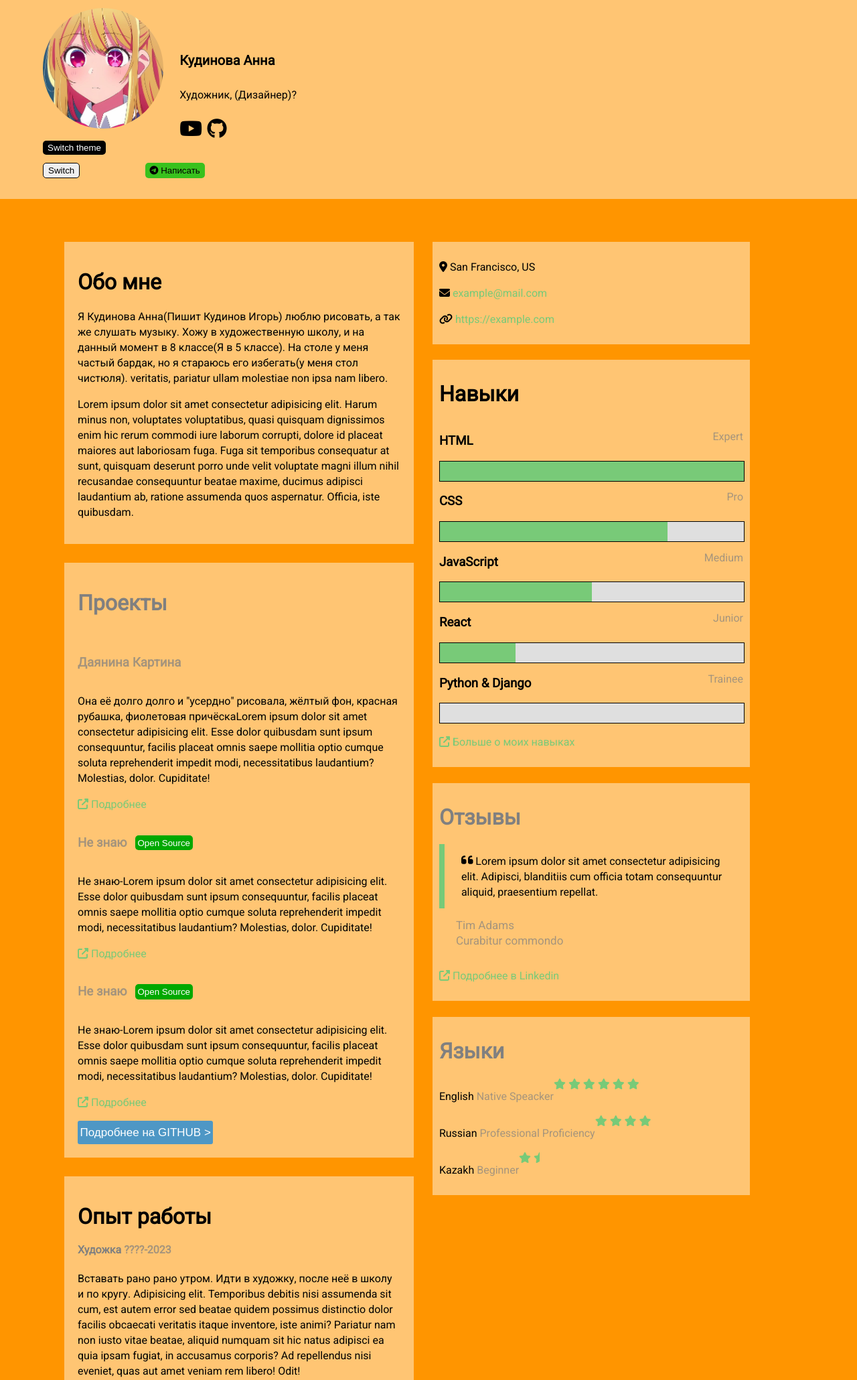
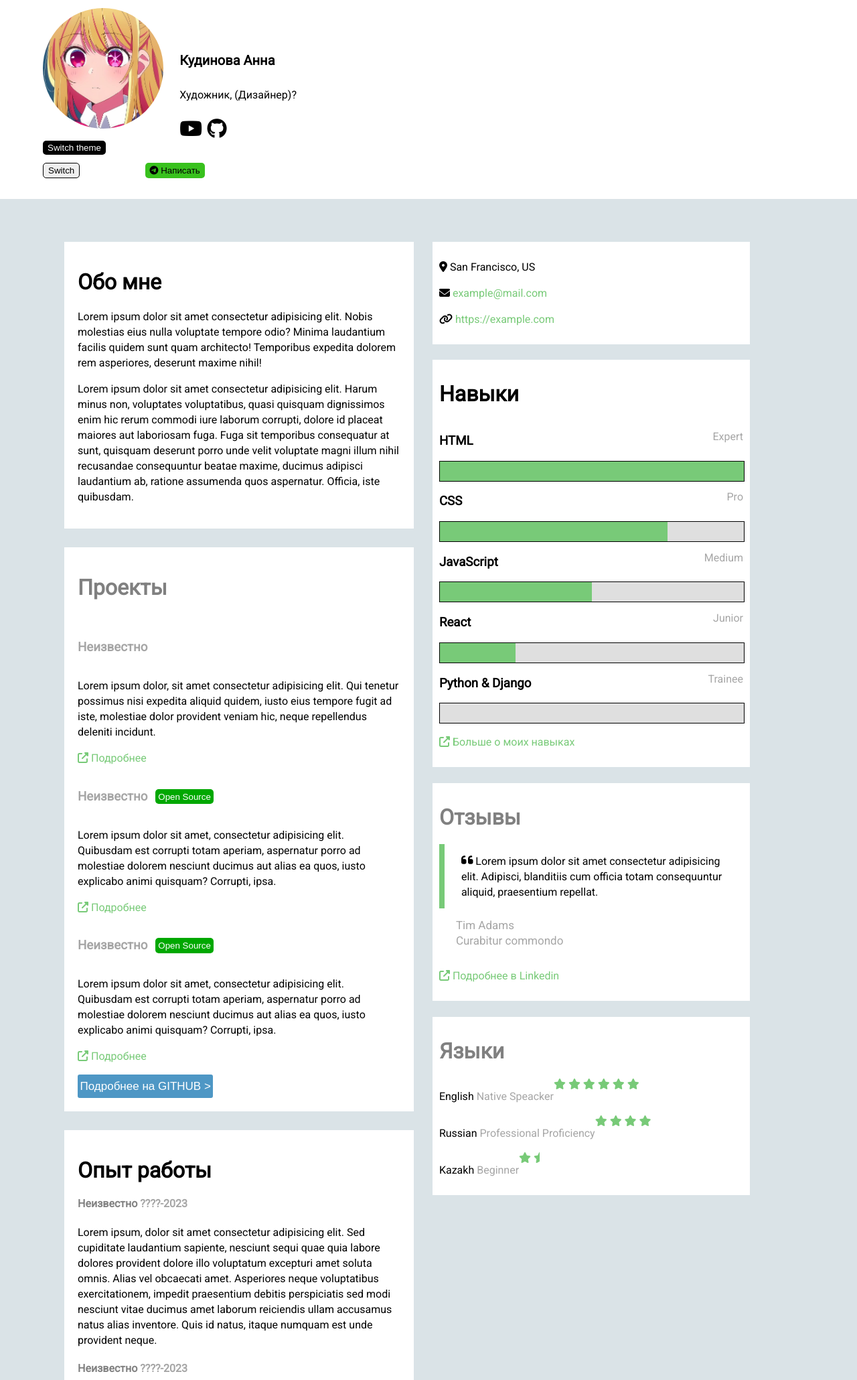
Before and after one commit to gameWork1/olscience_test-portfolio, a PHP site: page / in a window 1280 px wide. Shown: the top 2060 px of the page at 67% size. Run offline with PHP 8.4, Linux system fonts and the light colour scheme; some libraries are stand-ins or nearby versions; some web fonts are replaced.

Commit message:
realese_0.1

```diff
--- a/index.html
+++ b/index.html
@@ -12,7 +12,7 @@
         <header>
             <div class="header--main">
                 <div class="about">
-                    <div class="logo"><img src="img/logo.jpg" alt="logo"></div>
+                    <div class="logo" onclick="alert('Нажми на кнопку Switch и откроется секрет снизу! P.S Ты можеш его закрыть вторым нажатием!')"><img src="img/logo.jpg" alt="logo"></div>
                     <div class="about-text">
                         <div class="name"><strong>Кудинова Анна</strong></div>
                         <div class="descriptions">
@@ -20,7 +20,7 @@
                         </div>
                         <div class="contacts">
                             <a target="_blank" href="https://www.youtube.com/channel/UC-XOpKRSB_LTphxczMV_0Ew"><i class="fa-brands fa-youtube"></i></a>
-                            <a target="_blank" href="https://github.com/DragonElementIgor"><i class="fa-brands fa-github"></i></a>
+                            <a target="_blank" href="https://github.com/DragonElementIgor/olscience_test-portfolio"><i class="fa-brands fa-github"></i></a>
                         </div>
                     </div>
                 </div>
@@ -41,7 +41,7 @@
                 <div class="main-message-midle">
                     <div class="main--value-text-midle">
                         <h1><strong>Обо мне</strong></h1>
-                        <p>Я Кудинова Анна(Пишит Кудинов Игорь) люблю рисовать, а так же слушать музыку. Хожу в художественную школу, и на данный момент в 8 классе(Я в 5 классе). На столе у меня частый бардак, но я стараюсь его избегать(у меня стол чистюля). veritatis, pariatur ullam molestiae non ipsa nam libero.</p>
+                        <p>Lorem ipsum dolor sit amet consectetur adipisicing elit. Nobis molestias eius nulla voluptate tempore odio? Minima laudantium facilis quidem sunt quam architecto! Temporibus expedita dolorem rem asperiores, deserunt maxime nihil!</p>
                         <p>Lorem ipsum dolor sit amet consectetur adipisicing elit. Harum minus non, voluptates voluptatibus, quasi quisquam dignissimos enim hic rerum commodi iure laborum corrupti, dolore id placeat maiores aut laboriosam fuga.
                         Fuga sit temporibus consequatur at sunt, quisquam deserunt porro unde velit voluptate magni illum nihil recusandae consequuntur beatae maxime, ducimus adipisci laudantium ab, ratione assumenda quos aspernatur. Officia, iste quibusdam.</p>
                     </div>
@@ -51,25 +51,25 @@
                         <div class="list-projects">
                             <div class="proj-block">
                                 <div class="list--title">
-                                        <h3 class="grey-opacity-text">Даянина Картина</h3>
+                                        <h3 class="grey-opacity-text">Неизвестно</h3>
                                 </div>
-                                    <p>Она её долго долго и "усердно" рисовала, жёлтый фон, красная рубашка, фиолетовая причёскаLorem ipsum dolor sit amet consectetur adipisicing elit. Esse dolor quibusdam sunt ipsum consequuntur, facilis placeat omnis saepe mollitia optio cumque soluta reprehenderit impedit modi, necessitatibus laudantium? Molestias, dolor. Cupiditate!</p>
+                                <p>Lorem ipsum dolor, sit amet consectetur adipisicing elit. Qui tenetur possimus nisi expedita aliquid quidem, iusto eius tempore fugit ad iste, molestiae dolor provident veniam hic, neque repellendus deleniti incidunt.</p>
                                 <p class="share"><i class="fa-solid fa-up-right-from-square"></i> Подробнее</p>
                             </div>
                             <div class="proj-block">
                                 <div class="list--title">
-                                    <h3 class="grey-opacity-text">Не знаю</h3>
+                                    <h3 class="grey-opacity-text">Неизвестно</h3>
                                     <button class="b-open-source" onclick="button_click(this)">Open Source</button>
                                 </div>
-                                <p>Не знаю-Lorem ipsum dolor sit amet consectetur adipisicing elit. Esse dolor quibusdam sunt ipsum consequuntur, facilis placeat omnis saepe mollitia optio cumque soluta reprehenderit impedit modi, necessitatibus laudantium? Molestias, dolor. Cupiditate!</p>
+                                <p>Lorem ipsum dolor sit amet, consectetur adipisicing elit. Quibusdam est corrupti totam aperiam, aspernatur porro ad molestiae dolorem nesciunt ducimus aut alias ea quos, iusto explicabo animi quisquam? Corrupti, ipsa.</p>
                                 <p class="share"><i class="fa-solid fa-up-right-from-square"></i> Подробнее</p>
                             </div>
                             <div class="proj-block">
                                 <div class="list--title">
-                                    <h3 class="grey-opacity-text">Не знаю</h3>
+                                    <h3 class="grey-opacity-text">Неизвестно</h3>
                                     <button class="b-open-source" onclick="button_click(this)">Open Source</button>
                                 </div>
-                                <p>Не знаю-Lorem ipsum dolor sit amet consectetur adipisicing elit. Esse dolor quibusdam sunt ipsum consequuntur, facilis placeat omnis saepe mollitia optio cumque soluta reprehenderit impedit modi, necessitatibus laudantium? Molestias, dolor. Cupiditate!</p>
+                                <p>Lorem ipsum dolor sit amet, consectetur adipisicing elit. Quibusdam est corrupti totam aperiam, aspernatur porro ad molestiae dolorem nesciunt ducimus aut alias ea quos, iusto explicabo animi quisquam? Corrupti, ipsa.</p>
                                 <p class="share"><i class="fa-solid fa-up-right-from-square"></i> Подробнее</p>
                             </div>
                         </div>
@@ -79,22 +79,22 @@
                     <div class="main--value-text-midle">
                         <h1><strong>Опыт работы</strong></h1>
                         <div class="block">
-                            <h4 class="grey-text">Художка
+                            <h4 class="grey-text">Неизвестно
                                 <span class="grey-opacity-text">????-2023</span></h4>
-                            <p>Вставать рано рано утром. Идти в художку, после неё в школу и по кругу. Adipisicing elit. Temporibus debitis nisi assumenda sit cum, est autem error sed beatae quidem possimus distinctio dolor facilis obcaecati veritatis itaque inventore, iste animi?
-                            Pariatur nam non iusto vitae beatae, aliquid numquam sit hic natus adipisci ea quia ipsam fugiat, in accusamus corporis? Ad repellendus nisi eveniet, quas aut amet veniam rem libero! Odit!</p>
+                            <p>Lorem ipsum, dolor sit amet consectetur adipisicing elit. Sed cupiditate laudantium sapiente, nesciunt sequi quae quia labore dolores provident dolore illo voluptatum excepturi amet soluta omnis. Alias vel obcaecati amet.
+                            Asperiores neque voluptatibus exercitationem, impedit praesentium debitis perspiciatis sed modi nesciunt vitae ducimus amet laborum reiciendis ullam accusamus natus alias inventore. Quis id natus, itaque numquam est unde provident neque.</p>
                         </div>
                         <div class="block">
-                            <h4 class="grey-text">Co-Founder & Lead Develeper
-                                <span class="grey-opacity-text">Startup Hub (2014 - Present)</span></h4>
-                            <p>Lorem ipsum, dolor sit amet consectetur adipisicing elit. Temporibus debitis nisi assumenda sit cum, est autem error sed beatae quidem possimus distinctio dolor facilis obcaecati veritatis itaque inventore, iste animi?
-                            Pariatur nam non iusto vitae beatae, aliquid numquam sit hic natus adipisci ea quia ipsam fugiat, in accusamus corporis? Ad repellendus nisi eveniet, quas aut amet veniam rem libero! Odit!</p>
+                            <h4 class="grey-text">Неизвестно
+                                <span class="grey-opacity-text">????-2023</span></h4>
+                            <p>Lorem ipsum, dolor sit amet consectetur adipisicing elit. Sed cupiditate laudantium sapiente, nesciunt sequi quae quia labore dolores provident dolore illo voluptatum excepturi amet soluta omnis. Alias vel obcaecati amet.
+                            Asperiores neque voluptatibus exercitationem, impedit praesentium debitis perspiciatis sed modi nesciunt vitae ducimus amet laborum reiciendis ullam accusamus natus alias inventore. Quis id natus, itaque numquam est unde provident neque.</p>
                         </div>
                         <div class="block">
-                            <h4 class="grey-text">Co-Founder & Lead Develeper
-                                <span class="grey-opacity-text">Startup Hub (2014 - Present)</span></h4>
-                            <p>Lorem ipsum, dolor sit amet consectetur adipisicing elit. Temporibus debitis nisi assumenda sit cum, est autem error sed beatae quidem possimus distinctio dolor facilis obcaecati veritatis itaque inventore, iste animi?
-                            Pariatur nam non iusto vitae beatae, aliquid numquam sit hic natus adipisci ea quia ipsam fugiat, in accusamus corporis? Ad repellendus nisi eveniet, quas aut amet veniam rem libero! Odit!</p>
+                            <h4 class="grey-text">Неизвестно
+                                <span class="grey-opacity-text">????-2023</span></h4>
+                            <p>Lorem ipsum, dolor sit amet consectetur adipisicing elit. Sed cupiditate laudantium sapiente, nesciunt sequi quae quia labore dolores provident dolore illo voluptatum excepturi amet soluta omnis. Alias vel obcaecati amet.
+                            Asperiores neque voluptatibus exercitationem, impedit praesentium debitis perspiciatis sed modi nesciunt vitae ducimus amet laborum reiciendis ullam accusamus natus alias inventore. Quis id natus, itaque numquam est unde provident neque.</p>
                         </div>
 
                     </div>
@@ -225,8 +225,7 @@
     <footer>
         <div class="text-carts">
             <div class="cart">
-                <p>Описано по Кудинове Анне<br>
-                    Сделано Кудиновом Игорём</p>
+                <p>Сделано Кудиновом Игорём</p>
             </div>
             <div id="hidden" class="cart">
                 Музыка через мой микрофон с моим голосом
--- a/script.js
+++ b/script.js
@@ -1,5 +1,10 @@
 // var button = document.getElementsByClassName(".b-more-github");
 // button.onclick = button_click();
+document.querySelectorAll("#hidden").forEach(btn => {
+    if(!btn.classList.contains("hidden")){
+        btn.classList.add("hidden");
+    }
+});
 function button_click(event){
     alert("Ещё не работает")
 }
--- a/style.css
+++ b/style.css
@@ -1,8 +1,9 @@
 @import url('https://fonts.googleapis.com/css2?family=Oswald:wght@200&family=Roboto:ital,wght@0,300;0,400;1,400&family=Tektur&display=swap');
 :root{
-    --header: #FFC573;
-    --body: #FF9500;
-    --footer: #BF8430;
+    --header: white;
+    --body: rgb(218, 227, 231);
+    --message-block: white;
+    --footer: rgb(0,139, 139);
 }
 
 header{
@@ -28,6 +29,10 @@ a{
 }
 button{
     cursor: pointer;
+}
+button:hover{
+    transition: all 0.3s;
+    filter: brightness(90%);
 }
 .header--main{
     width: 100%;
@@ -125,7 +130,7 @@ button{
     width: 100%;
 }
 .main--value-text-midle, .main--value-text-right{
-    background-color: var(--header);
+    background-color: var(--message-block);
 }
 .main--value-text-midle{
     margin: 0 7% 0 0;
```
Also changed, not shown: style_dark.css (+11 -4 lines). Lines whose indentation alone changed are shown as unchanged.
